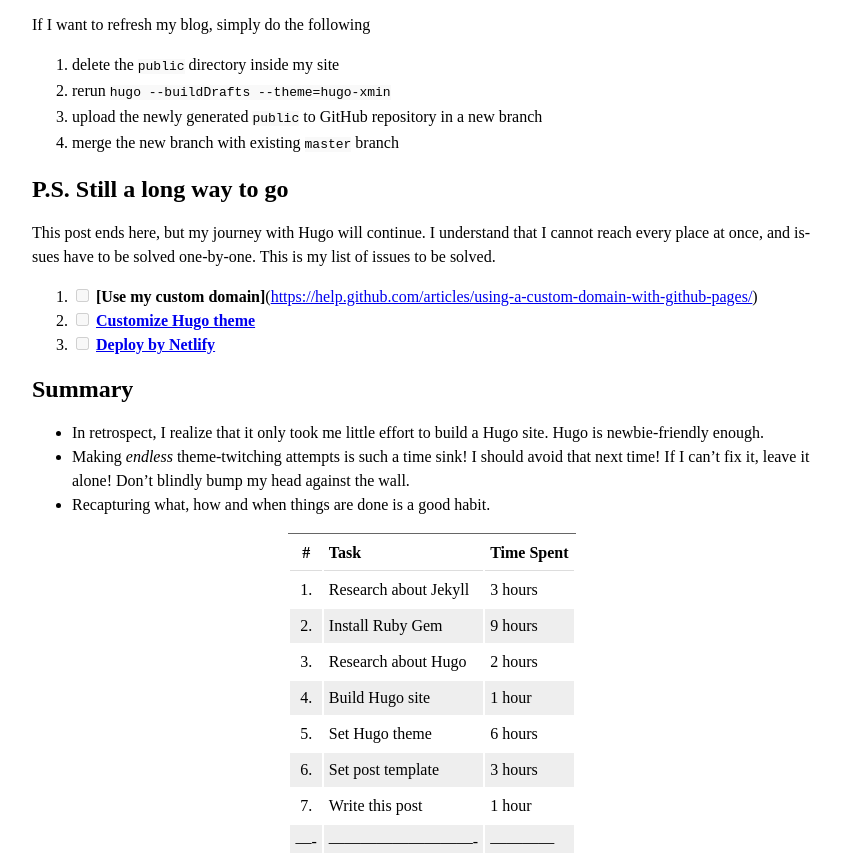
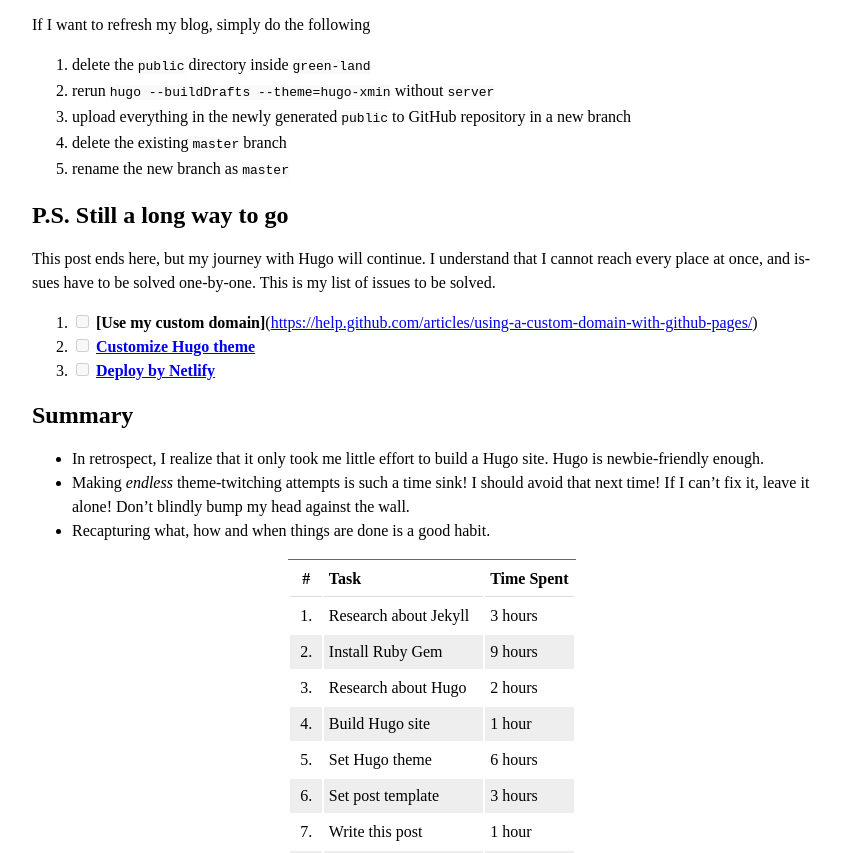
Before and after one commit to newbiegreen4ever/green-land, a plain HTML site: page post/2017/07/14/start-blogging-with-hugo/index.html in a window 1280 px wide. Shown: the part 3845-4698 px from the top of the page, without its empty margins (208-1049 px from the left). Drawn offline with Linux system fonts and the light colour scheme; a web font is replaced by a local one.

Commit message:
Update blog green-land

```diff
--- a/post/2017/07/14/start-blogging-with-hugo/index.html
+++ b/post/2017/07/14/start-blogging-with-hugo/index.html
@@ -196,10 +196,11 @@
 <p>If I want to refresh my blog, simply do the following</p>
 
 <ol>
-<li>delete the <code>public</code> directory inside my site</li>
-<li>rerun <code>hugo --buildDrafts --theme=hugo-xmin</code></li>
-<li>upload the newly generated <code>public</code> to GitHub repository in a new branch</li>
-<li>merge the new branch with existing <code>master</code> branch</li>
+<li>delete the <code>public</code> directory inside <code>green-land</code></li>
+<li>rerun <code>hugo --buildDrafts --theme=hugo-xmin</code> without <code>server</code></li>
+<li>upload everything in the newly generated <code>public</code> to GitHub repository in a new branch</li>
+<li>delete the existing <code>master</code> branch</li>
+<li>rename the new branch as <code>master</code></li>
 </ol>
 
 <h2 id="p-s-still-a-long-way-to-go">P.S. Still a long way to go</h2>
```
